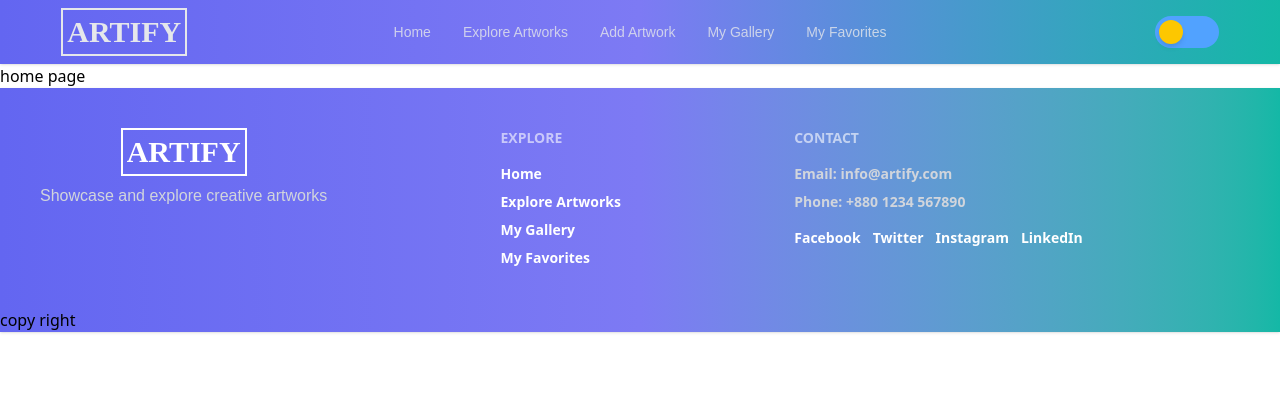
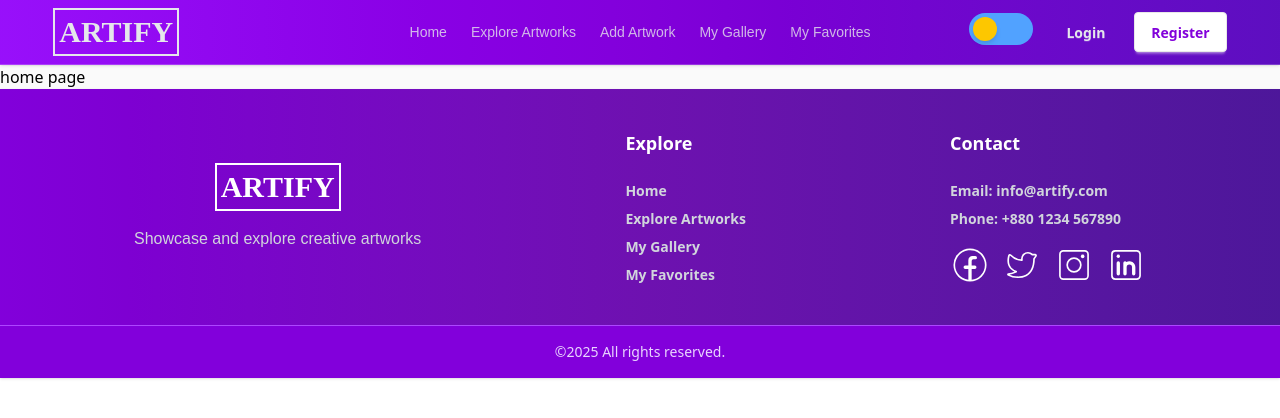
Before and after one commit to Afnan-Afrid-Jamal/Artify-client, a React (Vite) app: page / in a window 1280 px wide. Shown: the top 418 px of the page. Built offline with nearby package versions, Linux system fonts and the light colour scheme.

Commit message:
navbar and footer complete without user profile

```diff
--- a/package.json
+++ b/package.json
@@ -13,6 +13,7 @@
     "@tailwindcss/vite": "^4.1.17",
     "react": "^19.2.0",
     "react-dom": "^19.2.0",
+    "react-icons": "^5.5.0",
     "react-router": "^7.9.6",
     "tailwindcss": "^4.1.17"
   },
--- a/src/Components/Footer.jsx
+++ b/src/Components/Footer.jsx
@@ -1,45 +1,64 @@
 import React from 'react';
+import { CiFacebook, CiInstagram, CiLinkedin, CiTwitter } from "react-icons/ci";
 
 const Footer = () => {
     return (
-        <div className="bg-gradient-to-r from-[#6366F1] via-[#7D7AF4] to-[#14B8A6] shadow-sm">
-            <footer className="footer sm:footer-horizontal text-base-content p-10 text-white">
+        <div className="bg-gradient-to-r from-purple-700 via-purple-800 to-violet-900 shadow-sm">
+            <footer className="footer text-base-content p-10 text-white flex flex-col md:flex-row lg:flex-row items-center justify-around">
 
                 {/* Logo & Tagline */}
-                <aside className='flex flex-col justify-center items-center'>
-                    <p className='logo-font text-3xl text-white text-center border-2 p-1'>
+                <aside className='flex flex-col justify-center items-center text-center md:text-left lg:text-left'>
+                    <p className='logo-font text-3xl text-white border-2 p-1'>
                         ARTIFY
                     </p>
-                    <p className='poppins-font text-base text-center text-gray-300'>
+                    <p className='poppins-font text-base text-gray-300 mt-2'>
                         Showcase and explore creative artworks
                     </p>
                 </aside>
 
                 {/* Explore Section */}
-                <nav className='font-semibold'>
-                    <h6 className="footer-title">Explore</h6>
-                    <a href="/home" className="link link-hover">Home</a>
-                    <a href="/explore-artwork" className="link link-hover">Explore Artworks</a>
-                    <a href="/my-gallery" className="link link-hover">My Gallery</a>
-                    <a href="/my-favourites" className="link link-hover">My Favorites</a>
+                <nav className='font-semibold flex flex-col items-center md:items-start lg:items-start text-center md:text-left lg:text-left'>
+                    <h6 className="text-white text-lg font-bold mb-4 text-center md:text-left lg:text-left w-full">Explore</h6>
+                    <div className="flex flex-col items-center md:items-start lg:items-start space-y-2">
+                        <a href="/home" className="link link-hover text-gray-300 block text-center md:text-left lg:text-left">Home</a>
+                        <a href="/explore-artwork" className="link link-hover text-gray-300 block text-center md:text-left lg:text-left">Explore Artworks</a>
+                        <a href="/my-gallery" className="link link-hover text-gray-300 block text-center md:text-left lg:text-left">My Gallery</a>
+                        <a href="/my-favourites" className="link link-hover text-gray-300 block text-center md:text-left lg:text-left">My Favorites</a>
+                    </div>
                 </nav>
 
                 {/* Contact & Social */}
-                <nav className='font-semibold'>
-                    <h6 className="footer-title">Contact</h6>
-                    <p className="text-gray-300">Email: info@artify.com</p>
-                    <p className="text-gray-300">Phone: +880 1234 567890</p>
-
-                    <div className="flex gap-3 mt-2">
-                        <a href="https://facebook.com" target="_blank" rel="noopener noreferrer" className="link link-hover">Facebook</a>
-                        <a href="https://twitter.com" target="_blank" rel="noopener noreferrer" className="link link-hover">Twitter</a>
-                        <a href="https://instagram.com" target="_blank" rel="noopener noreferrer" className="link link-hover">Instagram</a>
-                        <a href="https://linkedin.com" target="_blank" rel="noopener noreferrer" className="link link-hover">LinkedIn</a>
+                <nav className='font-semibold flex flex-col items-center md:items-start lg:items-start text-center md:text-left lg:text-left'>
+                    <h6 className="text-white text-lg font-bold mb-4 text-center md:text-left lg:text-left w-full">Contact</h6>
+                    <div className="flex flex-col items-center md:items-start lg:items-start space-y-2">
+                        <p className="text-gray-300 text-center md:text-left lg:text-left">Email: info@artify.com</p>
+                        <p className="text-gray-300 text-center md:text-left lg:text-left">Phone: +880 1234 567890</p>
+                        <div className="flex gap-3 mt-2 justify-center md:justify-start lg:justify-start">
+                            <a href="https://facebook.com" target="_blank" rel="noopener noreferrer" className="link link-hover">
+                                <CiFacebook size={40} />
+                            </a>
+                            <a href="https://twitter.com" target="_blank" rel="noopener noreferrer" className="link link-hover">
+                                <CiTwitter size={40} />
+                            </a>
+                            <a href="https://instagram.com" target="_blank" rel="noopener noreferrer" className="link link-hover">
+                                <CiInstagram size={40} />
+                            </a>
+                            <a href="https://linkedin.com" target="_blank" rel="noopener noreferrer" className="link link-hover">
+                                <CiLinkedin size={40} />
+                            </a>
+                        </div>
                     </div>
                 </nav>
 
             </footer>
-            <p>copy right</p>
+
+            <div className="border-t border-purple-500 py-4 bg-purple-700">
+                <div className="mx-auto px-4">
+                    <p className="text-center text-purple-200 text-sm">
+                        ©{new Date().getFullYear()} All rights reserved.
+                    </p>
+                </div>
+            </div>
         </div>
     );
 };
--- a/src/Components/LightAndDarkMode.jsx
+++ b/src/Components/LightAndDarkMode.jsx
@@ -15,12 +15,10 @@ const LightAndDarkMode = () => {
         const body = document.body;
 
         if (isDark) {
-            // Dark mode - শুধু body-র background change
-            body.style.backgroundColor = '#111827';
+            body.style.backgroundColor = '#1A1A2E';
             body.style.color = '#ffffff';
         } else {
-            // Light mode - শুধু body-র background change
-            body.style.backgroundColor = '#ffffff';
+            body.style.backgroundColor = '#FAFAFA';
             body.style.color = '#000000';
         }
 
--- a/src/Components/Navbar.jsx
+++ b/src/Components/Navbar.jsx
@@ -6,18 +6,14 @@ import LightAndDarkMode from './LightAndDarkMode';
 const Navbar = () => {
     const [activeLink, setActiveLink] = useState('');
 
-    // Set active link and update data attributes
     const handleSetActive = (path) => {
         setActiveLink(path);
-
-        // Update data attributes for all links
         const allLinks = document.querySelectorAll('[data-navlink]');
         allLinks.forEach(link => {
             link.setAttribute('data-active', link.getAttribute('data-path') === path ? 'true' : 'false');
         });
     };
 
-    // Initialize dark mode on component mount
     useEffect(() => {
         const isDark = localStorage.getItem('darkMode') === 'true';
         if (isDark) {
@@ -26,83 +22,109 @@ const Navbar = () => {
         }
     }, []);
 
+    const navLinks = [
+        { path: '/home', label: 'Home' },
+        { path: '/explore-artwork', label: 'Explore Artworks' },
+        { path: '/add-artwork', label: 'Add Artwork' },
+        { path: '/my-gallery', label: 'My Gallery' },
+        { path: '/my-favourites', label: 'My Favorites' }
+    ];
+
+    const renderNavLink = (path, label, isMobile = false) => (
+        <NavLink
+            key={path}
+            to={path}
+            data-navlink
+            data-path={path}
+            onClick={() => handleSetActive(path)}
+            className={({ isActive }) => {
+                if (isActive) handleSetActive(path);
+                if (isMobile) {
+                    return isActive
+                        ? "text-[#6366F1] font-semibold"
+                        : "text-gray-800 opacity-80 hover:opacity-100";
+                }
+                return isActive
+                    ? "text-[#F9FAFB] font-semibold border-y-1 border-dashed"
+                    : "text-[#E5E7EB] opacity-80 hover:opacity-100";
+            }}
+        >
+            {label}
+        </NavLink>
+    );
+
     return (
         <div
             data-navbar
-            className="shadow-sm"
-            style={{
-                background: 'linear-gradient(to right, #6366F1, #7D7AF4, #14B8A6)'
-            }}
+            className="shadow-sm bg-gradient-to-r from-purple-600 via-purple-700 to-violet-800 backdrop-blur-lg bg-opacity-95 border-b border-white/20"
         >
-            <div className="navbar max-w-11/12 mx-auto">
+            <div className="navbar px-1 md:px-0 lg:px-0 max-w-full md:max-w-11/12 lg:max-w-11/12 mx-auto px-4">
+
+
                 <div className="navbar-start">
+
                     <div className="dropdown">
                         <div tabIndex={0} role="button" className="btn btn-ghost lg:hidden">
-                            <svg xmlns="http://www.w3.org/2000/svg" className="text-[#E5E7EB] h-8 w-8" fill="none" viewBox="0 0 24 24" stroke="currentColor">
-                                <path strokeLinecap="round" strokeLinejoin="round" strokeWidth="3" d="M4 6h16M4 12h8m-8 6h16" />
+                            <svg
+                                xmlns="http://www.w3.org/2000/svg"
+                                className="text-[#E5E7EB] h-8 w-8"
+                                fill="none"
+                                viewBox="0 0 24 24"
+                                stroke="currentColor"
+                            >
+                                <path
+                                    strokeLinecap="round"
+                                    strokeLinejoin="round"
+                                    strokeWidth="3"
+                                    d="M4 6h16M4 12h8m-8 6h16"
+                                />
                             </svg>
                         </div>
+                        <ul
+                            tabIndex={-1}
+                            className="menu menu-sm dropdown-content z-[1] mt-3 w-52 p-2 shadow poppins-font bg-white/90 backdrop-blur-md flex flex-col gap-y-3 rounded-box"
+                        >
+                            {navLinks.map(({ path, label }) => renderNavLink(path, label, true))}
 
-                        <ul tabIndex={-1} className="menu menu-sm dropdown-content z-1 mt-3 w-52 p-2 shadow poppins-font bg-white/90 backdrop-blur-md flex flex-col gap-y-3 rounded-box">
-                            {['/home', '/explore-artwork', '/add-artwork', '/my-gallery', '/my-favourites'].map(path => (
-                                <NavLink
-                                    key={path}
-                                    to={path}
-                                    data-navlink
-                                    data-path={path}
-                                    onClick={() => handleSetActive(path)}
-                                    className={({ isActive }) => {
-                                        if (isActive) handleSetActive(path);
-                                        return isActive ? "text-[#6366F1] font-semibold" : "text-gray-800 opacity-80 hover:opacity-100";
-                                    }}
-                                >
-                                    {path === '/home' && 'Home'}
-                                    {path === '/explore-artwork' && 'Explore Artworks'}
-                                    {path === '/add-artwork' && 'Add Artwork'}
-                                    {path === '/my-gallery' && 'My Gallery'}
-                                    {path === '/my-favourites' && 'My Favorites'}
-                                </NavLink>
-                            ))}
+                            <LightAndDarkMode />
+                            <Link className='btn bg-gradient-to-r from-purple-600 via-purple-700 to-violet-800 text-[#E5E7EB] hover:text-white hover:bg-white/10 w-full'>Login</Link>
+                            <Link className='btn bg-gradient-to-r from-purple-600 via-purple-700 to-violet-800 text-[#E5E7EB] hover:text-white hover:bg-white/10 w-full'>Register</Link>
                         </ul>
                     </div>
+
 
                     <Link
                         to="/home"
                         data-logo
-                        className="text-3xl logo-font text-[#E5E7EB] border-2 p-1"
+                        className="text-2xl lg:text-3xl logo-font text-[#E5E7EB] border-2 p-1"
                     >
                         ARTIFY
                     </Link>
                 </div>
 
+
                 <div className="navbar-center hidden lg:flex">
-                    <ul className="menu menu-horizontal px-1 poppins-font flex gap-8">
-                        {['/home', '/explore-artwork', '/add-artwork', '/my-gallery', '/my-favourites'].map(path => (
-                            <NavLink
-                                key={path}
-                                to={path}
-                                data-navlink
-                                data-path={path}
-                                onClick={() => handleSetActive(path)}
-                                className={({ isActive }) => {
-                                    if (isActive) handleSetActive(path);
-                                    return isActive
-                                        ? "text-[#F9FAFB] font-semibold border-y-1 border-dashed"
-                                        : "text-[#E5E7EB] opacity-80 hover:opacity-100";
-                                }}
-                            >
-                                {path === '/home' && 'Home'}
-                                {path === '/explore-artwork' && 'Explore Artworks'}
-                                {path === '/add-artwork' && 'Add Artwork'}
-                                {path === '/my-gallery' && 'My Gallery'}
-                                {path === '/my-favourites' && 'My Favorites'}
-                            </NavLink>
-                        ))}
+                    <ul className="menu menu-horizontal px-1 poppins-font flex gap-6">
+                        {navLinks.map(({ path, label }) => renderNavLink(path, label))}
                     </ul>
                 </div>
 
-                <div className="navbar-end">
-                    <LightAndDarkMode />
+
+                <div className="navbar-end flex items-center gap-4">
+                    {/* Theme Toggle - Visible on desktop */}
+                    <div className="hidden lg:block">
+                        <LightAndDarkMode />
+                    </div>
+
+
+                    <div className="hidden lg:flex items-center gap-3">
+                        <button className="btn btn-ghost text-[#E5E7EB] hover:text-white hover:bg-white/10">
+                            Login
+                        </button>
+                        <button className="btn bg-white text-purple-700 hover:bg-gray-100">
+                            Register
+                        </button>
+                    </div>
                 </div>
             </div>
         </div>
```
Also changed, not shown: src/main.jsx (line endings or trailing spaces), 1 other file (tests, documents, lock files or other folders).
